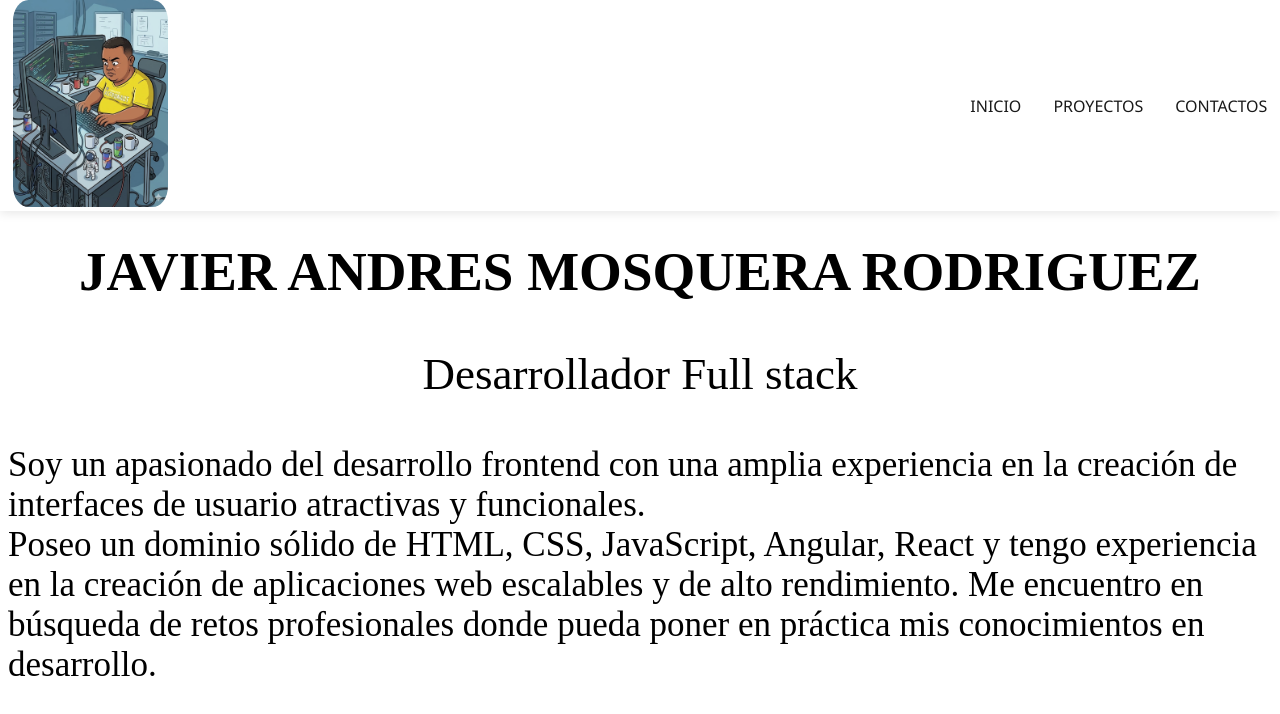
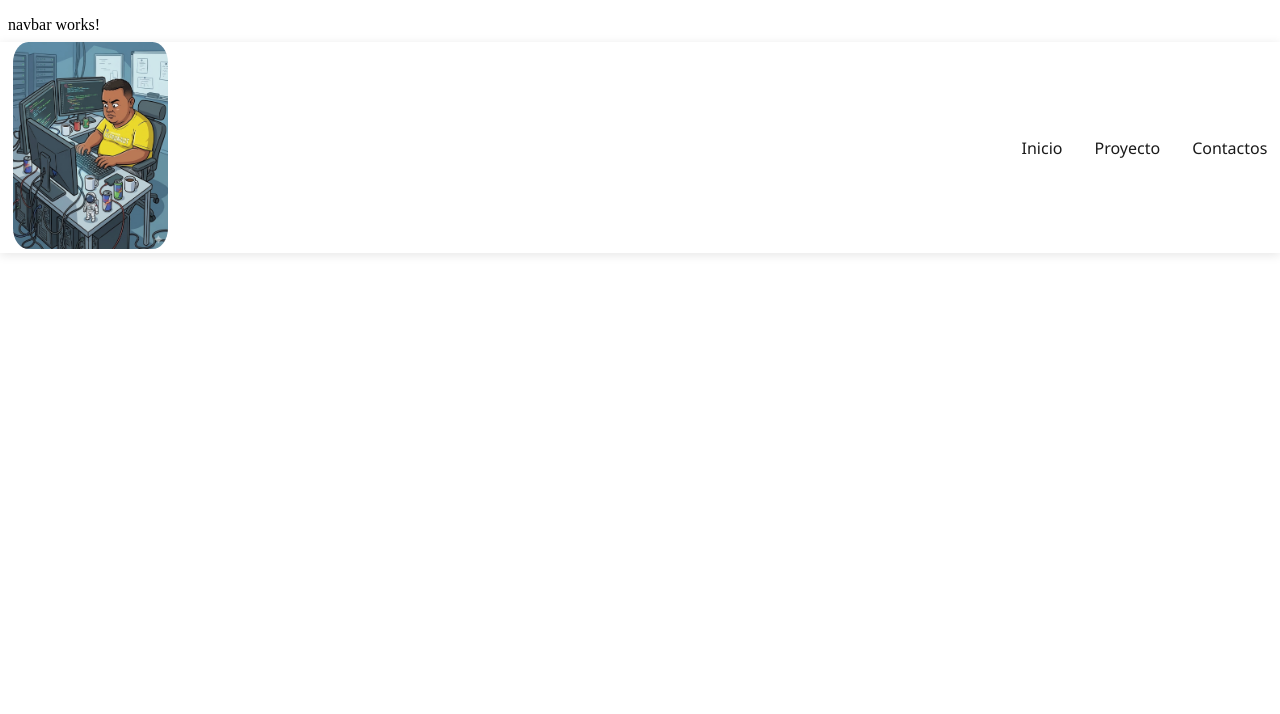
Before and after one commit to AndresMosquera9005/Javier-Mosquera-CV, an Angular app in the folder cvjamr/: page / in a window 1280 px wide. Shown: the top 714 px of the page. Built offline with nearby package versions, Linux system fonts and the light colour scheme.

Commit message:
agregando las rutas

```diff
--- a/cvjamr/src/app/app.component.html
+++ b/cvjamr/src/app/app.component.html
@@ -1 +1,5 @@
-<router-outlet></router-outlet>
+<app-navbar></app-navbar>
+
+<section>
+    <router-outlet></router-outlet>
+</section>
--- a/cvjamr/src/app/app.html
+++ b/cvjamr/src/app/app.html
@@ -1,3 +1,8 @@
-<app-header></app-header>
+<!-- <app-header></app-header> -->
 <!-- <app-inicio></app-inicio> -->
-<router-outlet></router-outlet>
+
+
+<section class="mx-5  mt-2">
+    <router-outlet></router-outlet>
+</section>
+<app-navbar></app-navbar>
--- a/cvjamr/src/app/app.ts
+++ b/cvjamr/src/app/app.ts
@@ -2,10 +2,11 @@ import { Component } from '@angular/core';
 import { RouterOutlet } from '@angular/router';
 import { Header } from "./components/header/header";
 import { Inicio } from "./components/inicio/inicio";
+import { NavbarComponent } from "./components/navbar/navbar";
 
 @Component({
   selector: 'app-root',
-  imports: [Header, RouterOutlet],
+  imports: [Header, RouterOutlet, NavbarComponent],
   templateUrl: './app.html',
   styleUrl: './app.css'
 })
--- a/cvjamr/src/app/components/header/header.html
+++ b/cvjamr/src/app/components/header/header.html
@@ -1,4 +1,4 @@
-<header>
+<!-- <header>
     <a href=""><img id="logo" src="/yo.jpg" alt=""></a>
     <nav>
         <ul class="nav-links">
@@ -8,4 +8,17 @@
         </ul>
     </nav>
 </header>
-<app-inicio></app-inicio>
+<router-outlet></router-outlet>
+<app-inicio></app-inicio> -->
+
+
+<header>
+    <a href=""><img id="logo" src="/yo.jpg" alt=""></a>
+    <nav class="navbar">
+        <ul class="nav-links">
+            <a href="#">Inicio</a>
+            <a routerLink="/proyecto">Proyecto</a>
+            <a href="#">Contactos</a>
+        </ul>
+    </nav>
+</header>
--- a/cvjamr/src/app/components/header/header.ts
+++ b/cvjamr/src/app/components/header/header.ts
@@ -1,9 +1,8 @@
 import { Component } from '@angular/core';
-import { Inicio } from "../inicio/inicio";
 
 @Component({
   selector: 'app-header',
-  imports: [Inicio],
+  imports: [],
   templateUrl: './header.html',
   styleUrl: './header.css',
 })
--- /dev/null
+++ b/cvjamr/src/app/components/navbar/navbar.html
@@ -0,0 +1,9 @@
+<p>navbar works!</p>
+
+<!-- <nav class="navbar">
+    <a href="#">Home</a>
+    <a routerLink="/proyecto">Proyecto</a>
+    <a href="#">Contact</a>
+</nav> -->
+
+<app-header></app-header>
```
Also changed, not shown: cvjamr/src/app/app.component.ts (+4 -4 lines), cvjamr/src/app/components/navbar/navbar.ts (added, +13 -0 lines), cvjamr/src/app/components/navbar/navbar.css (added), 1 other file (tests, documents, lock files or other folders).
